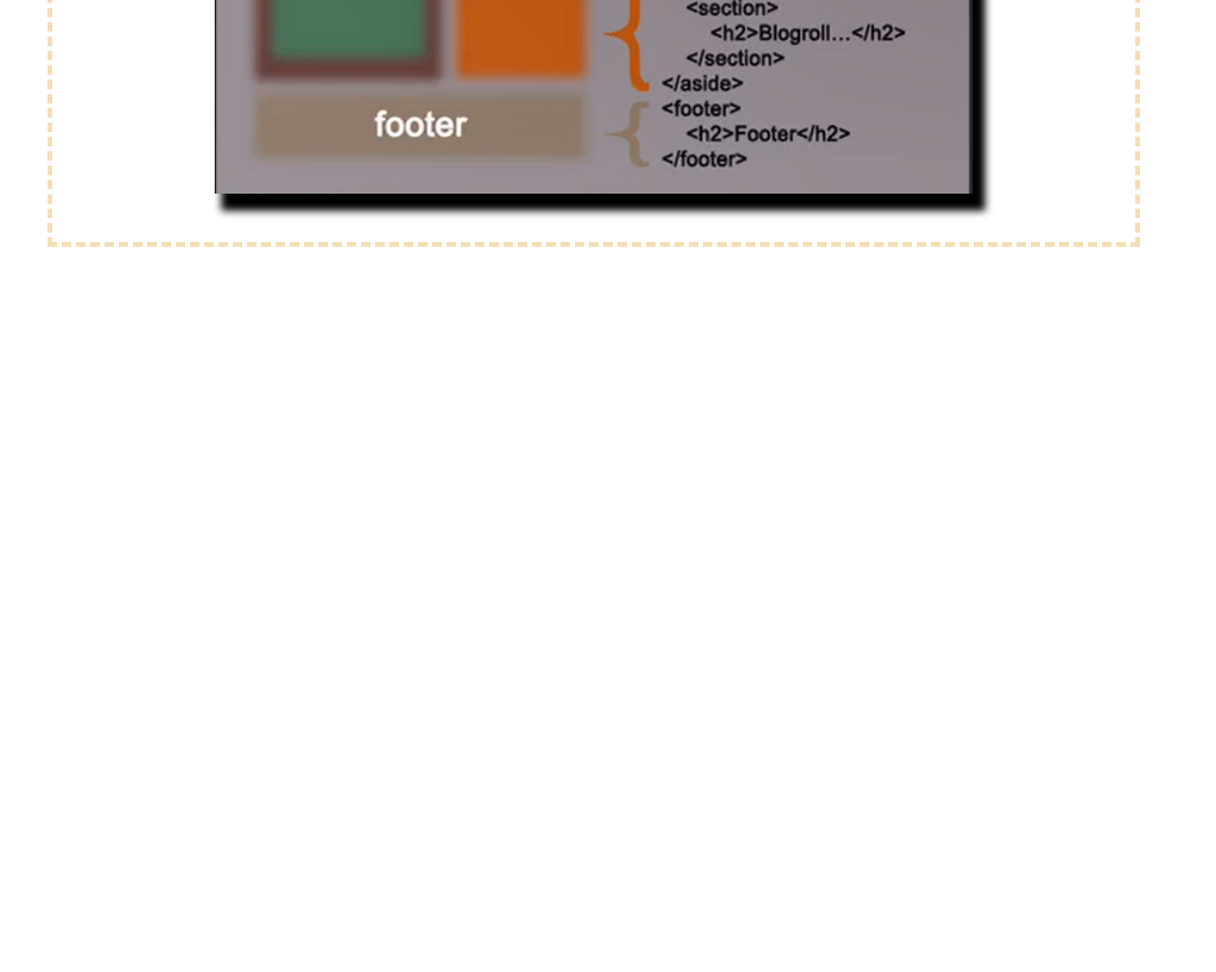
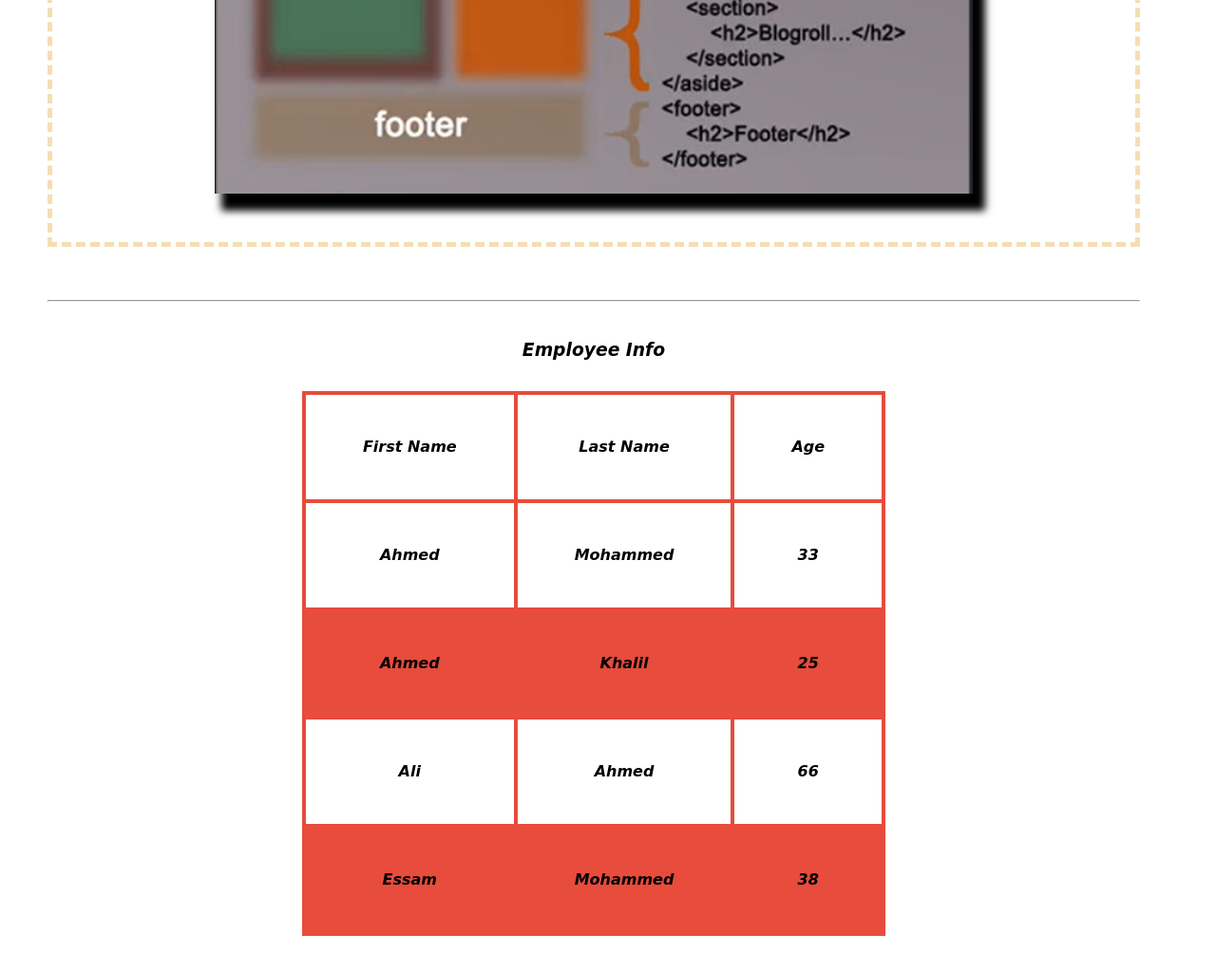
Before and after one commit to agmghazi/CSS-3-Tutorial, a plain HTML site: page index.html in a window 1280 px wide. Shown: the part 5856-6880 px from the top of the page at 95% size. Before the commit the page ends 6156 px from the top, so only its background shows below. Drawn offline with Linux system fonts and the light colour scheme.

Commit message:
selector table  and shadow in css3

```diff
--- a/index.html
+++ b/index.html
@@ -60,5 +60,16 @@
             <img id="myimg" src="img/html5.png">
 
     </section>
+
+    <br> <hr>
+    <table>
+        <caption>  <h3> Employee Info</h3></caption>
+
+        <tr > <th> First Name</th>  <th> Last Name</th> <th> Age</th></tr>
+        <tr> <th> Ahmed</th> <th> Mohammed</th> <th> 33</th></tr>
+        <tr id="mytr"> <th> Ahmed</th> <th> Khalil</th> <th> 25</th></tr>
+        <tr> <th> Ali</th> <th> Ahmed</th> <th> 66</th></tr>
+        <tr id="mytr"> <th> Essam</th> <th> Mohammed</th> <th> 38</th></tr>
+    </table>
 </body>
 </html>
--- a/style.css
+++ b/style.css
@@ -161,3 +161,24 @@ nav
     background-color: #e74c3c;
     margin-bottom: 36px;
 }
+
+table
+{
+    margin: auto;
+    margin-bottom: 10px;
+    font-family: cursive;
+}
+table,th,td
+{
+border: 4px solid #e74c3c;
+
+border-collapse: collapse;
+padding: 30px;
+padding-right: 60px;
+padding-left: 60px;
+
+}
+#mytr
+{
+    background-color: #e74c3c;
+}
```
